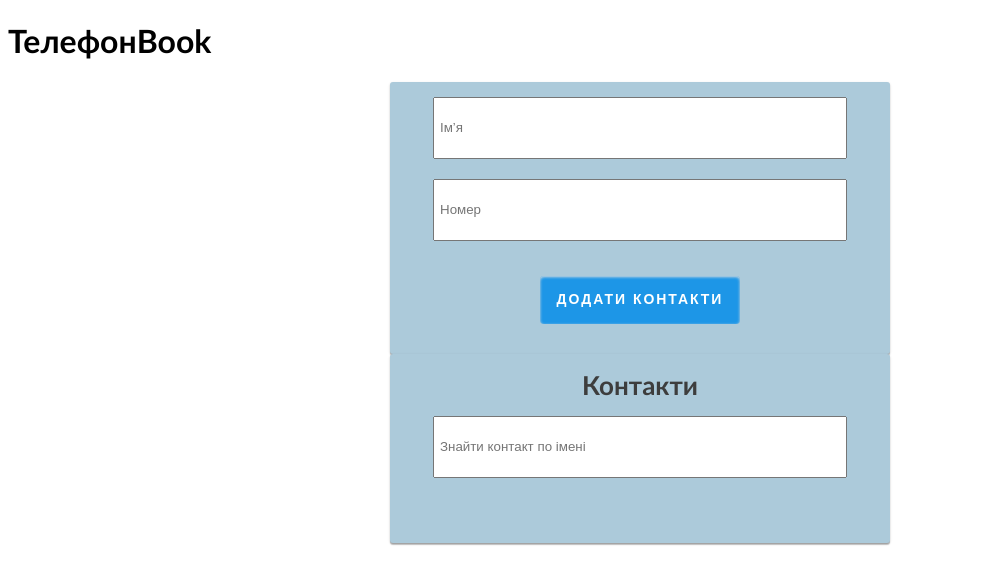
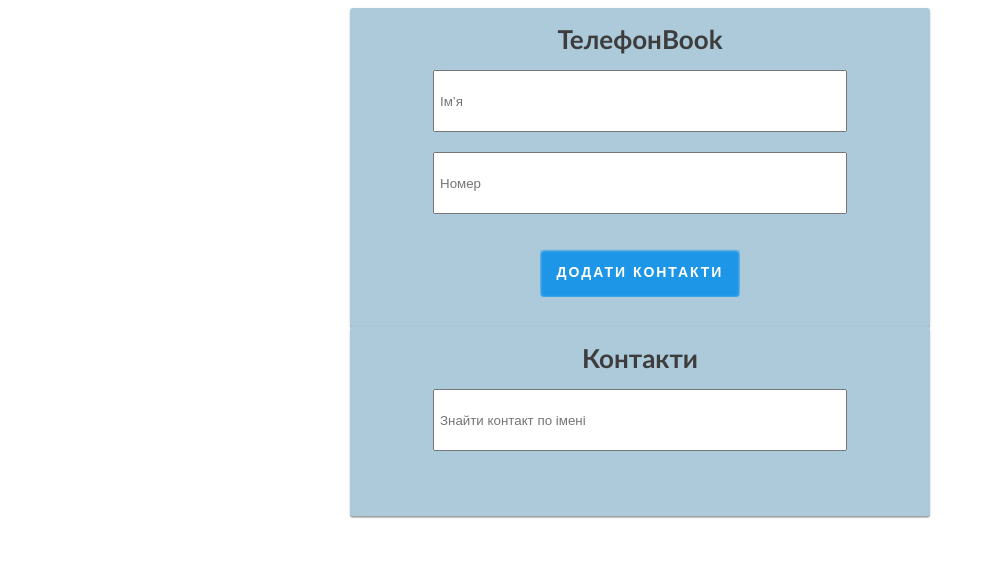
Before and after one commit to NovikoffOleh/goit-react-hw-06-phonebook, a React (Create React App) app: page / in a window 1280 px wide. Shown: the top 584 px of the page, without its empty margins (0-986 px from the left). Built offline with nearby package versions, Linux system fonts and the light colour scheme.

Commit message:
upd files

```diff
--- a/src/components/App.js
+++ b/src/components/App.js
@@ -6,9 +6,7 @@ import Filter from './Filter/Filter';
 function App() {
   return (
     <>
-    <div className="telephone">
-    <h1 >ТелефонBook</h1>
-    </div>
+
 
       <Form />
       <Section title="Контакти">
--- a/src/components/Contacts/Contacts.module.css
+++ b/src/components/Contacts/Contacts.module.css
@@ -1,17 +1,13 @@
-.list {
-  width: 30vw;
-}
+
 
 .item {
-  /*display: flex;
-  justify-content: space-around;
-  margin-bottom: 5px;
-  padding: 10px;*/
-  align-items: center;
+
+    align-items: center;
     color: #3d3d3d;
     display: flex;
     font-size: 16px;
     justify-content: space-between;
+    margin: 0;
 }
 
 .deleteBtn {
@@ -38,6 +34,7 @@
     width: 150px;
     padding: 5px 10px;
     margin-right: 30px;
+    margin-bottom: 5px;
 }
 
 .deleteBtn:hover {
--- a/src/components/Form/Form.js
+++ b/src/components/Form/Form.js
@@ -36,6 +36,7 @@ function Form() {
 
   return (
     <form className= {s.form} onSubmit={onSubmit}>
+      <h1 >ТелефонBook</h1>
       <label className={s.label}>
 
         <input
--- a/src/components/Form/Form.module.css
+++ b/src/components/Form/Form.module.css
@@ -1,13 +1,17 @@
+h1{
+  color: #3d3d3d;
+  font-size: 26px;
+  margin: 0 0 15px;
+  text-align: center;
+}
 .telephone{
-  display: flex;
-  margin: 0 auto ;
+  margin-left: auto;
+  margin-right: auto;
+
 }
 form {
-  /*width: 30vw;
-  display: flex;
-  flex-direction: column;
-  padding: 30px 0;*/
-  width: 470px;
+
+  width: 550px;
   margin-left: auto;
   margin-right: auto;
   padding: 15px;
--- a/src/components/Section/Section.module.css
+++ b/src/components/Section/Section.module.css
@@ -1,12 +1,6 @@
-/*.section {
-  margin-bottom: 30px;
-}
 
-.title {
-  margin-bottom: 20px;
-}*/
 .section {
-  width: 470px;
+  width: 550px;
   margin-left: auto;
   margin-right: auto;
   padding: 15px;
```
